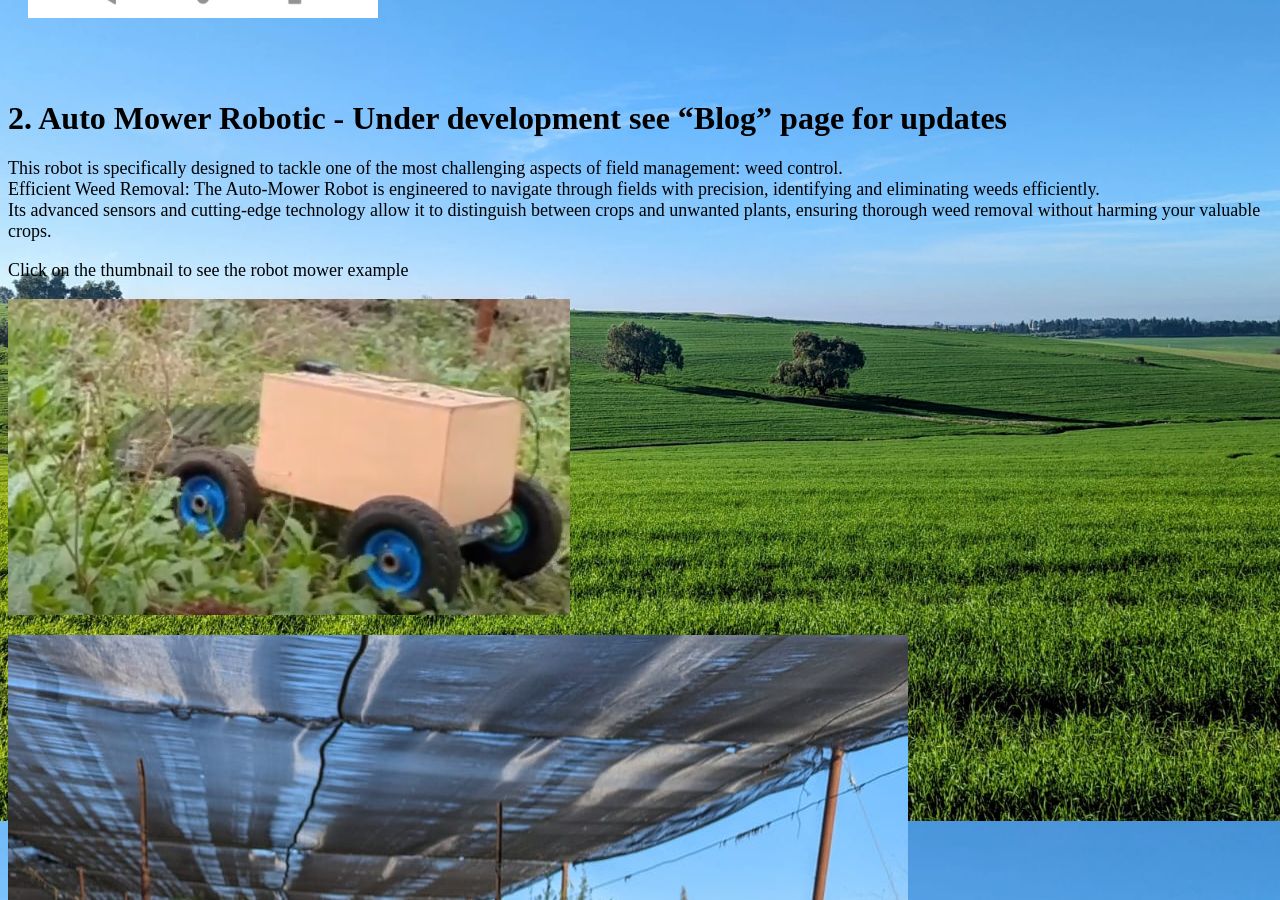
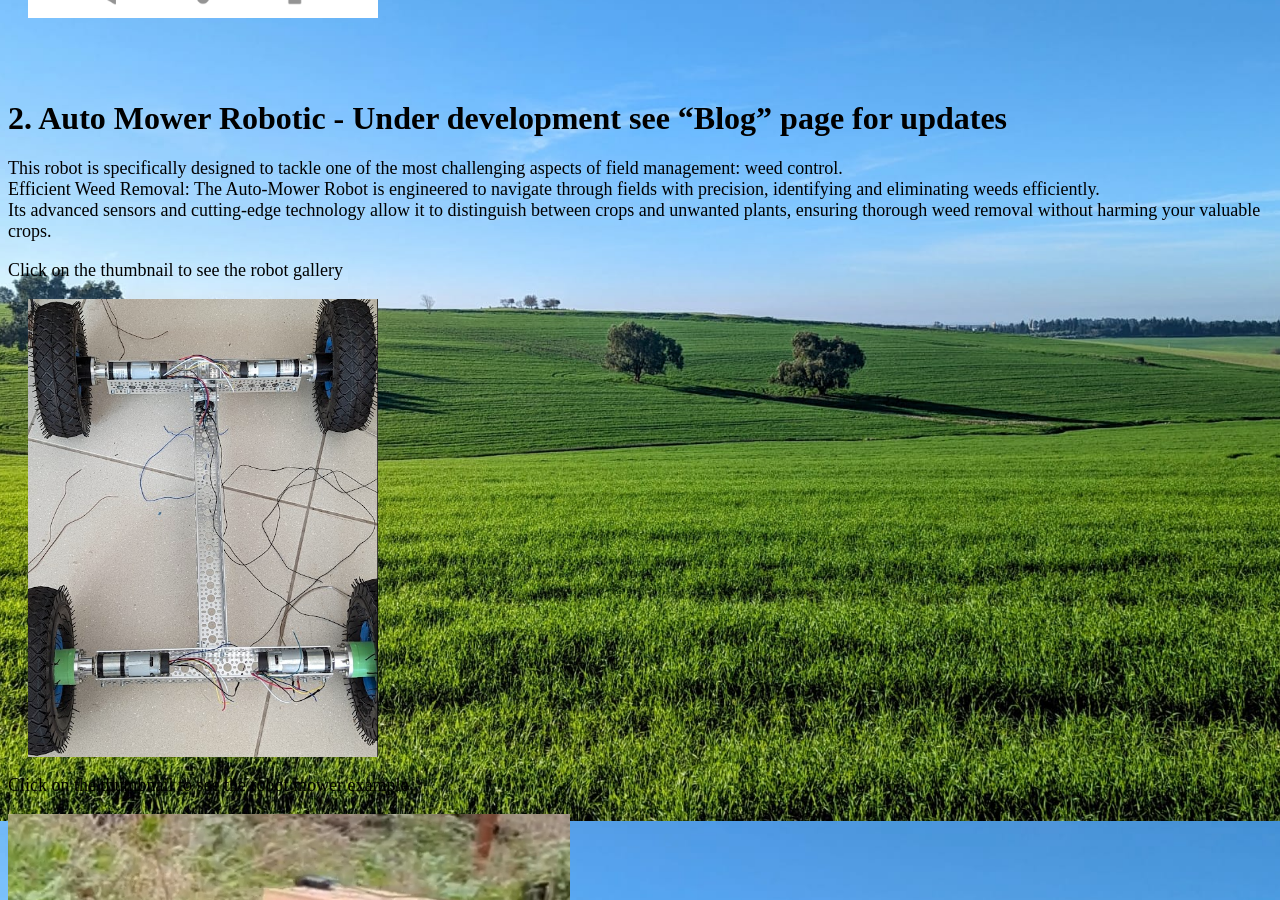
Before and after one commit to rgabbai/rgabbai.github.io, a Jekyll site: the page built from projects.md, in a window 1280 px wide and 900 px high, scrolled down 2779 px. Built offline with Jekyll 4.4.1, drawn with Linux system fonts in a browser that asks for light colours.

Commit message:
add gallary

```diff
--- a/projects.md
+++ b/projects.md
@@ -52,16 +52,18 @@ Efficient Weed Removal: The Auto-Mower Robot is engineered to navigate through f
 </p>
 
 <p class="larger-font">
+Click on the thumbnail to see the robot gallery
+</p>
+<a href="https://photos.app.goo.gl/6LumGxPBMBDxDX7J6">
+  <img src="assets/images/robot_thumb2.png" alt="Hive Video" class="left-image-small">
+</a>
+
+<p class="larger-font">
 Click on the thumbnail to see the robot mower example
 </p>
-<!--
-<a href="https://photos.google.com/photo/AF1QipOn99deu41mugZuDzVDHwFw3VPJwjbmV5b7EJoR">
-  <img src="assets/images/robot_mower.png" alt="Hive Video">
-</a>
--->
 <a href="assets/images/robot_cut1.mp4">
   <img src="assets/images/robot_mower.png" alt="Hive Video">
 </a>
 
 
-![Robot in field]({{ 'assets/images/robot_in_field1.jpeg' | relative_url }}){: .custom-class}
+<!--![Robot in field]({{ 'assets/images/robot_in_field1.jpeg' | relative_url }}){: .custom-class}-->
```
Also changed, not shown: assets/images/robot_thumb2.png (added).
